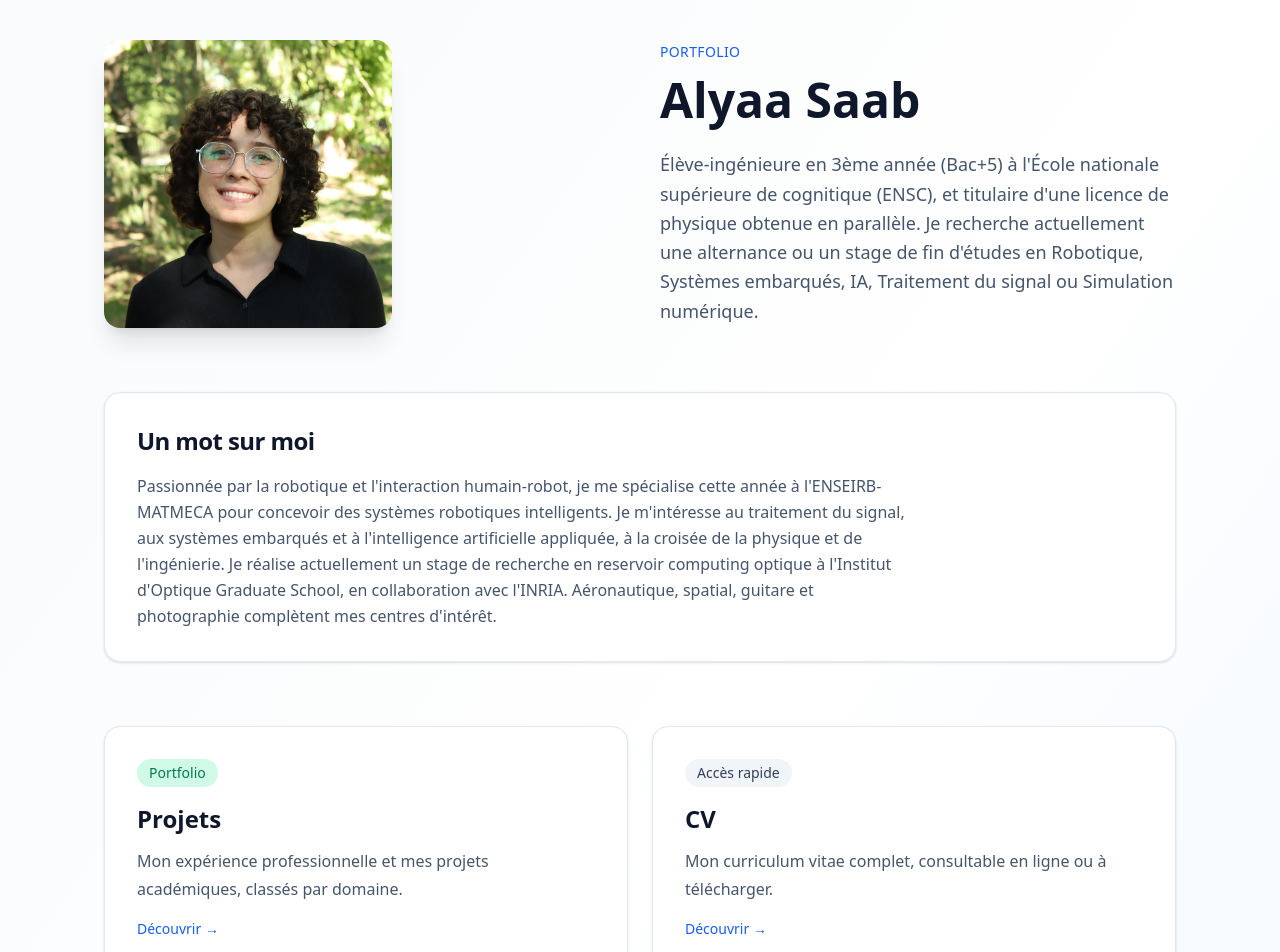
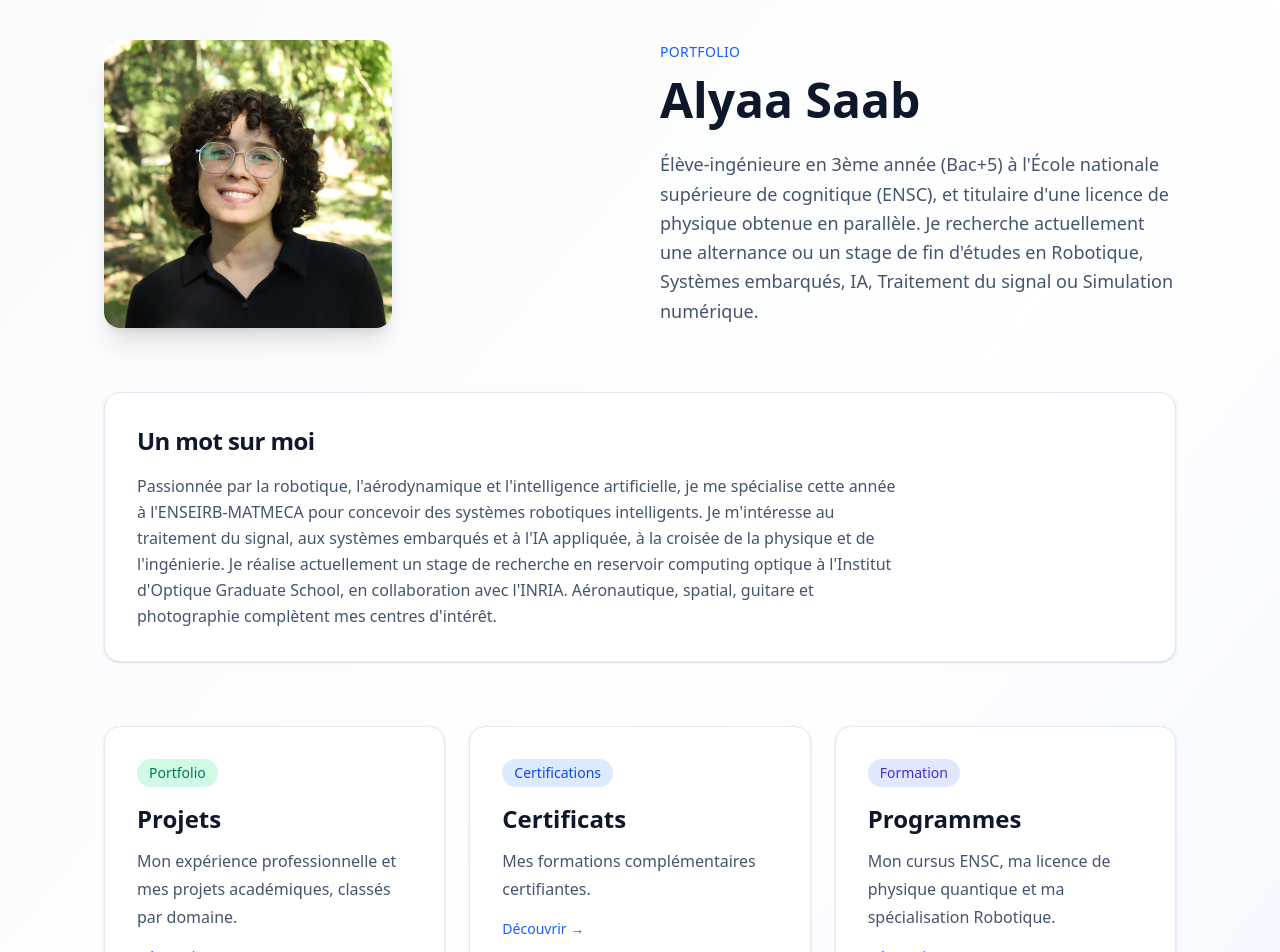
Before and after one commit to Alyaa203/Lien, a Next.js app: page / in a window 1280 px wide. Shown: the top 952 px of the page. Built offline with nearby package versions, Linux system fonts and the light colour scheme.

Commit message:
Retire l'onglet CV et élargit le mot sur moi
Supprime la page /cv et sa tuile sur l'accueil (grille passée en 3
colonnes), et enrichit le texte de présentation pour mentionner
l'aérodynamique et l'IA en plus de la robotique.

```diff
--- a/app/cv/page.tsx
+++ /dev/null
@@ -1,51 +0,0 @@
-import Link from "next/link";
-
-export default function CV() {
-  return (
-    <main className="min-h-screen bg-slate-50 text-slate-900">
-      <div className="max-w-6xl mx-auto px-6 py-12 md:px-10 md:py-16">
-
-        <Link
-          href="/"
-          className="inline-flex items-center text-sm text-slate-500 hover:text-indigo-600 transition mb-8"
-        >
-          ← Retour à l’accueil
-        </Link>
-
-        <section className="mb-8 flex flex-wrap items-end justify-between gap-4">
-          <div>
-            <div className="inline-block px-3 py-1 mb-4 rounded-full bg-slate-900 text-white text-sm font-medium">
-              CV
-            </div>
-            <h1 className="text-4xl md:text-5xl font-bold tracking-tight mb-3">
-              Curriculum Vitae
-            </h1>
-          </div>
-
-          {/* TODO: le fichier CV-Alyaa-Saab.pdf n'existe pas encore, ajoute-le dans public/ */}
-          <a
-            href="/CV-Alyaa-Saab.pdf"
-            target="_blank"
-            rel="noreferrer"
-            className="inline-flex items-center gap-2 px-5 py-3 rounded-xl bg-slate-900 text-white font-medium hover:bg-slate-800 transition shadow-sm"
-          >
-            Télécharger le PDF
-          </a>
-        </section>
-
-        <section className="bg-white border border-slate-200 rounded-2xl shadow-sm overflow-hidden">
-          <object
-            data="/CV-Alyaa-Saab.pdf"
-            type="application/pdf"
-            className="w-full h-[85vh]"
-          >
-            <div className="p-10 text-center text-slate-500">
-              Le CV n&apos;est pas encore disponible en ligne. Utilise le bouton
-              ci-dessus une fois le fichier ajouté.
-            </div>
-          </object>
-        </section>
-      </div>
-    </main>
-  );
-}
--- a/app/page.tsx
+++ b/app/page.tsx
@@ -15,13 +15,6 @@ const tabs: TabTile[] = [
     description: "Mon expérience professionnelle et mes projets académiques, classés par domaine.",
     badge: "Portfolio",
     badgeColor: "bg-emerald-100 text-emerald-700",
-  },
-  {
-    href: "/cv",
-    title: "CV",
-    description: "Mon curriculum vitae complet, consultable en ligne ou à télécharger.",
-    badge: "Accès rapide",
-    badgeColor: "bg-slate-100 text-slate-700",
   },
   {
     href: "/certificats",
@@ -78,11 +71,11 @@ export default function Home() {
             Un mot sur moi
           </h2>
           <p className="max-w-3xl leading-relaxed text-slate-600">
-            Passionnée par la robotique et l&apos;interaction humain-robot, je me
-            spécialise cette année à l&apos;ENSEIRB-MATMECA pour concevoir des
-            systèmes robotiques intelligents. Je m&apos;intéresse au
-            traitement du signal, aux systèmes embarqués et à l&apos;intelligence
-            artificielle appliquée, à la croisée de la physique et de
+            Passionnée par la robotique, l&apos;aérodynamique et l&apos;intelligence
+            artificielle, je me spécialise cette année à l&apos;ENSEIRB-MATMECA
+            pour concevoir des systèmes robotiques intelligents. Je
+            m&apos;intéresse au traitement du signal, aux systèmes embarqués et
+            à l&apos;IA appliquée, à la croisée de la physique et de
             l&apos;ingénierie. Je réalise actuellement un stage de recherche en
             reservoir computing optique à l&apos;Institut d&apos;Optique Graduate School,
             en collaboration avec l&apos;INRIA. Aéronautique, spatial, guitare et
@@ -92,7 +85,7 @@ export default function Home() {
 
         {/* Tabs vers les autres pages */}
         <section className="mb-16">
-          <div className="grid gap-6 md:grid-cols-2">
+          <div className="grid gap-6 md:grid-cols-3">
             {tabs.map((tab) => (
               <Link key={tab.href} href={tab.href} className="block h-full">
                 <div className="group h-full cursor-pointer rounded-2xl border border-slate-200 bg-white p-6 shadow-sm transition duration-300 hover:-translate-y-1 hover:shadow-xl md:p-8">
```
